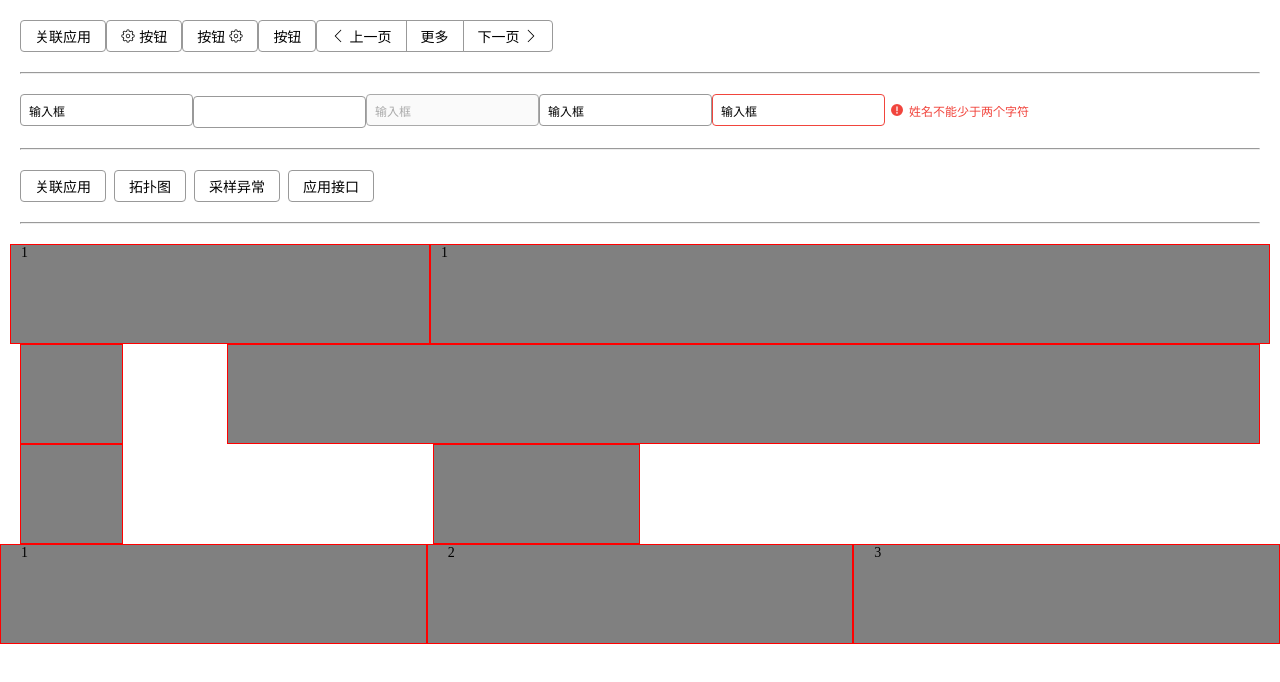
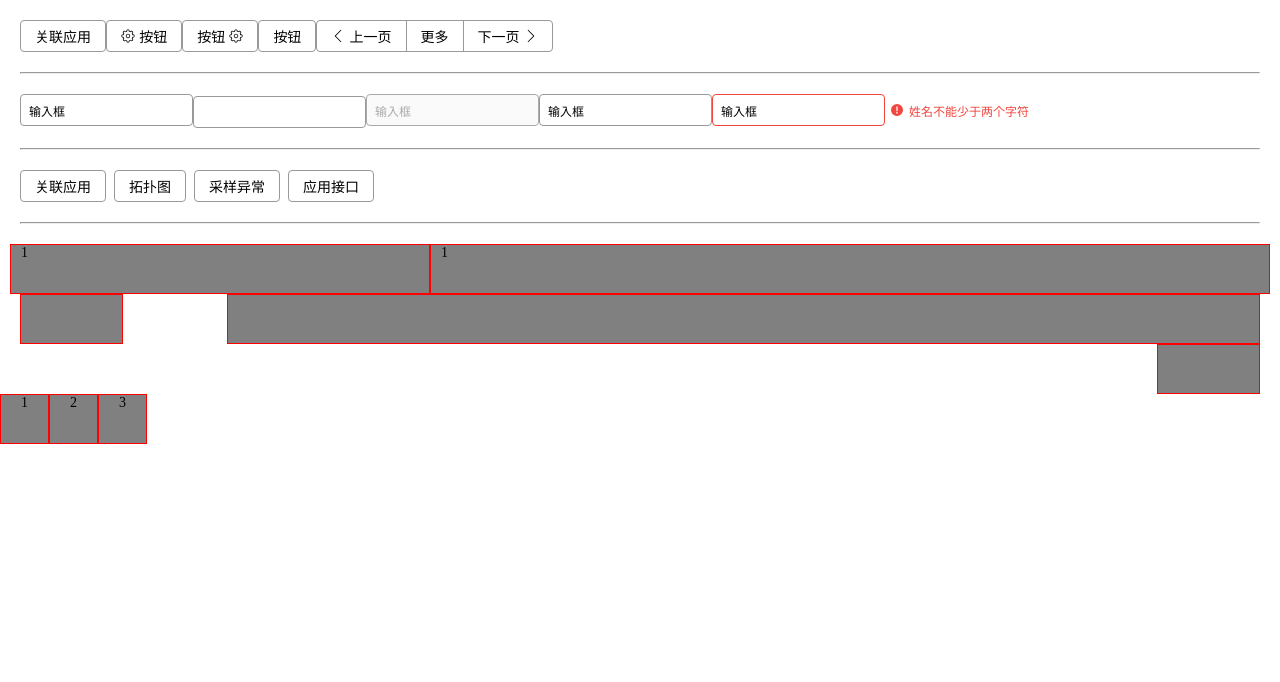
Before and after one commit to lanlirong/easy-ui, a Vue app: page / in a window 1280 px wide. Shown: the top 682 px of the page. Built offline with nearby package versions, Linux system fonts and the light colour scheme.

Commit message:
row添加align

```diff
--- a/src/components/col.vue
+++ b/src/components/col.vue
@@ -38,9 +38,9 @@
 
 <style lang="scss" scoped>
 .col {
-    height: 100px;
+    height: 50px;
     background: grey;
-    width: 50%;
+    /*width: 50%;*/
     border: 1px solid red;
 
     $class-prefix: col-;
--- a/src/components/row.vue
+++ b/src/components/row.vue
@@ -1,5 +1,5 @@
 <template>
-    <div class="row" :style="{marginLeft: -gutter/2 + 'px', marginRight: -gutter/2+'px'}">
+    <div class="row" :style="rowStyle" :class="rowClass">
         <slot></slot>
     </div>
 </template>
@@ -10,10 +10,27 @@
         props: {
             gutter: {
                 type: [Number,String]
+            },
+            align: {
+                type: [Number, String],
+                validator(value) {
+                   return ['left','right','center'].includes(value)
+                }
             }
+
         },
         data() {
             return{}
+        },
+        computed: {
+            rowStyle() {
+               return {marginLeft: -this.gutter/2 + 'px', marginRight: -this.gutter/2+'px'}
+            },
+            rowClass() {
+                let {align} = this
+                return [align &&`row-${align}`]
+            }
+
         },
         mounted() {
             this.$children.forEach(item =>{
@@ -26,5 +43,14 @@
 <style lang="scss" scoped>
     .row {
         display: flex;
+        &-left{
+            justify-content: flex-start;
+        }
+        &-center {
+            justify-content: center;
+        }
+        &-right{
+            justify-content: flex-end;
+        }
     }
 </style>
--- a/src/views/Home.vue
+++ b/src/views/Home.vue
@@ -45,9 +45,8 @@
       <e-col span="2"></e-col>
       <e-col span="20" offset="2"></e-col>
     </e-row>
-    <e-row>
+    <e-row align="right">
       <e-col span="2"></e-col>
-      <e-col span="4" offset="6"></e-col>
     </e-row>
     <e-row gutter="40">
       <e-col>1</e-col>
```
